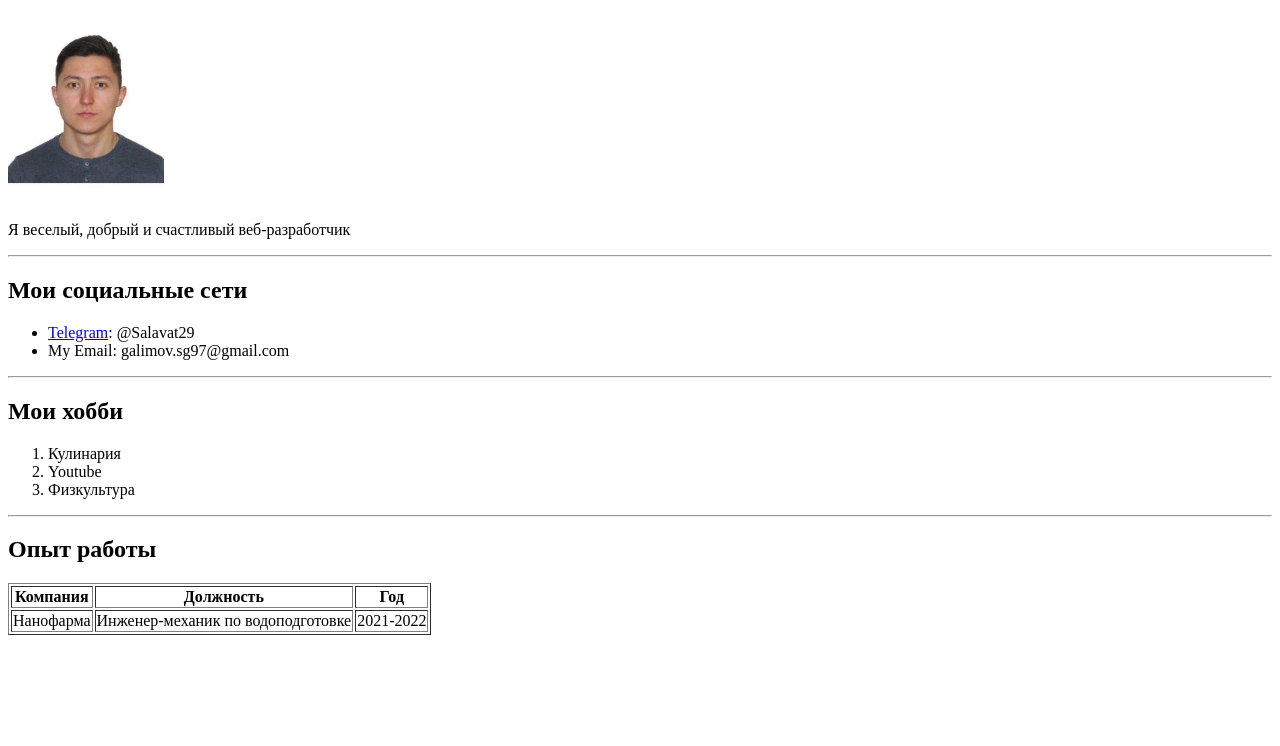
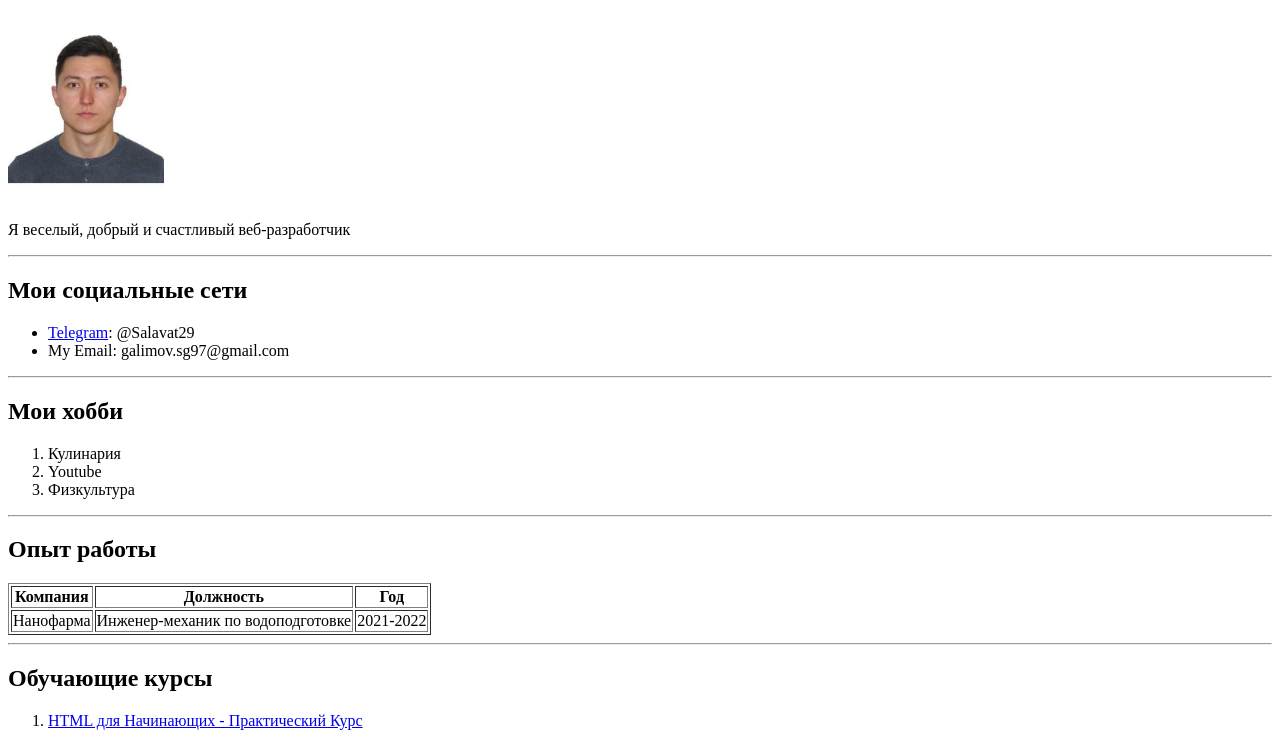
Before and after one commit to Salavat-29/CV_HTML, a plain HTML site: page index.html in a window 1280 px wide. Shown: the part 79-825 px from the top of the page. Before the commit the page ends 800 px from the top, so only its background shows below. Drawn offline with Linux system fonts and the light colour scheme.

Commit message:
Learining course

```diff
--- a/index.html
+++ b/index.html
@@ -35,6 +35,11 @@
             <td>2021-2022</td>
         </tr>
     </table>
+    <hr>
+    <h2>Обучающие курсы</h2>
+    <ol>
+        <li><a href="https://www.youtube.com/watch?v=DOEtVdkKwcU" target="_blank">HTML для Начинающих - Практический Курс</a></li>
+    </ol>
 
 </body>
 </html>
```
